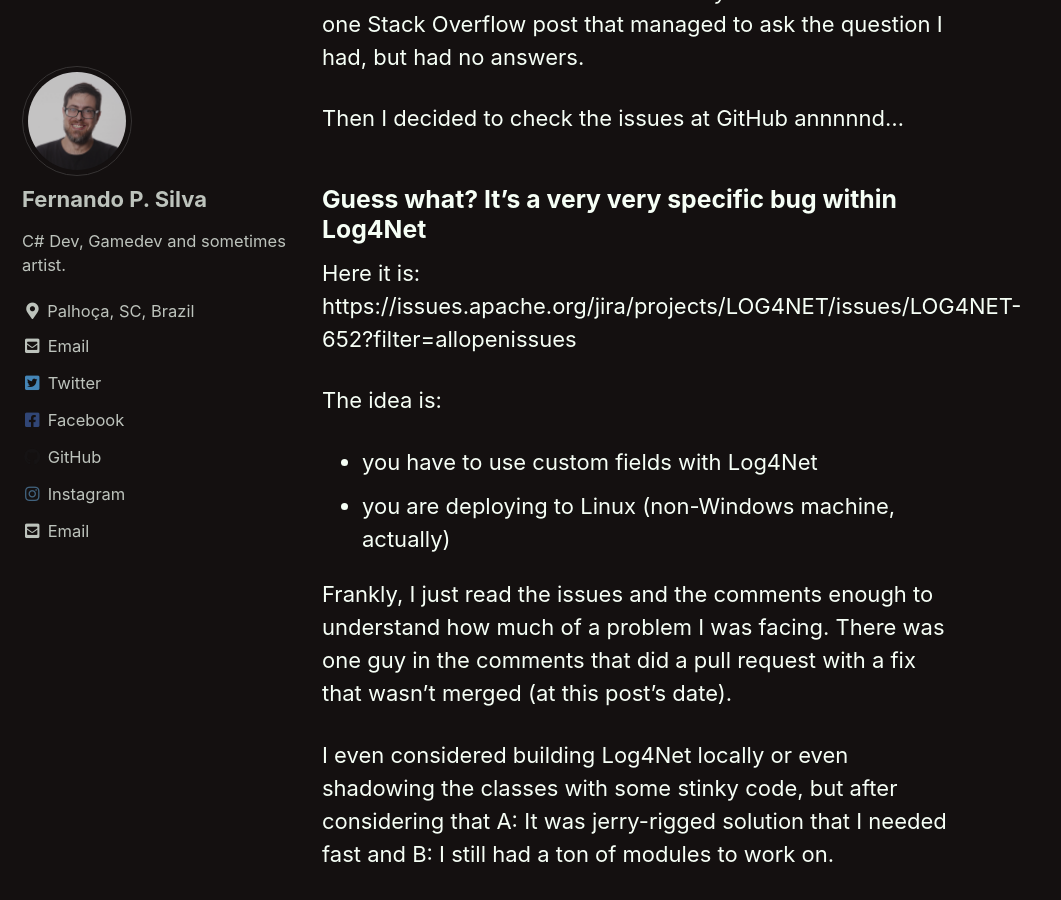
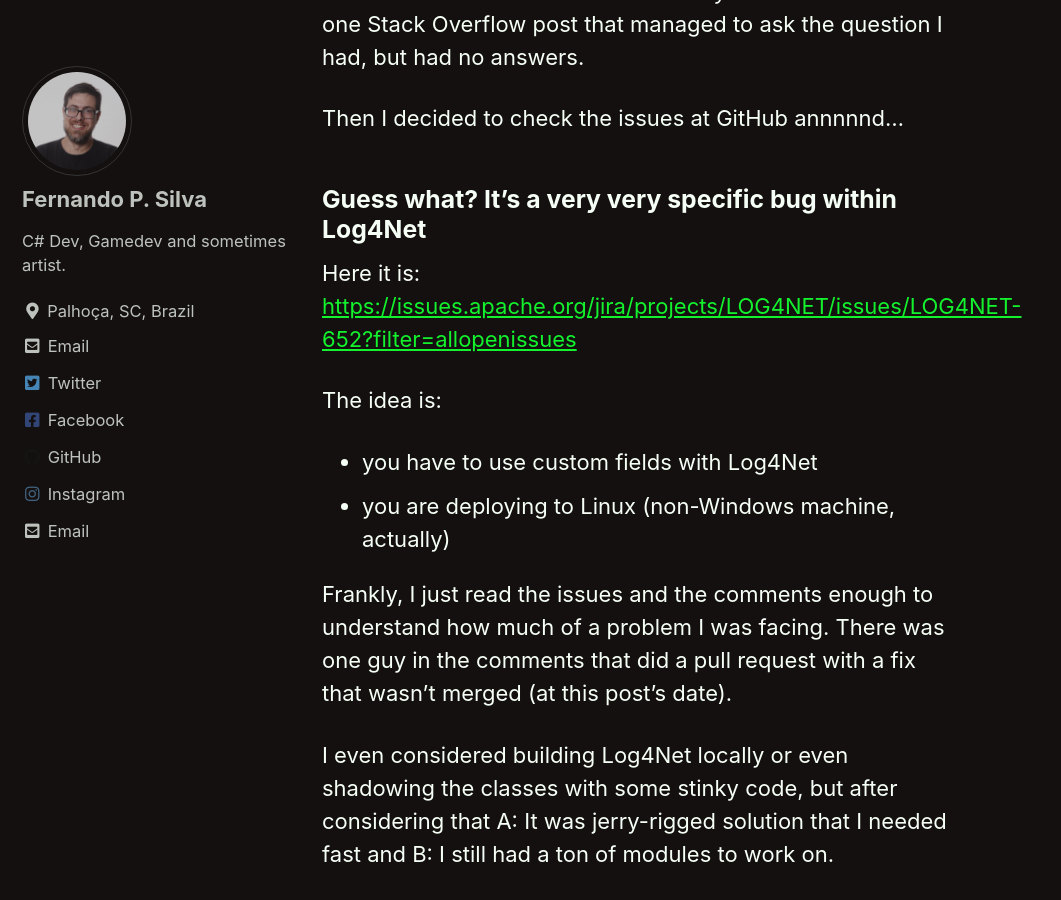
Before and after one commit to fshiruba/ShirubaSite, a Jekyll site: the page built from _posts/2020-10-13-log4netwindowsprincipal.md, in a window 1280 px wide and 900 px high, scrolled down 2093 px. Shown: the whole window, without its empty margins (0-1061 px from the left). Built offline with Jekyll 4.4.1, drawn with Linux system fonts in a browser that asks for light colours; cached includes are drawn as plain includes; part of the change alters nothing that is shown.

```diff
--- a/_posts/2020-10-13-log4netwindowsprincipal.md
+++ b/_posts/2020-10-13-log4netwindowsprincipal.md
@@ -55,7 +55,7 @@ Then I decided to check the issues at GitHub annnnnd...
 ### Guess what? It's a very very specific bug within Log4Net
 
 Here it is:
-https://issues.apache.org/jira/projects/LOG4NET/issues/LOG4NET-652?filter=allopenissues
+[https://issues.apache.org/jira/projects/LOG4NET/issues/LOG4NET-652?filter=allopenissues](Log4Net Issue 652)
 
 The idea is:
 * you have to use custom fields with Log4Net
```
